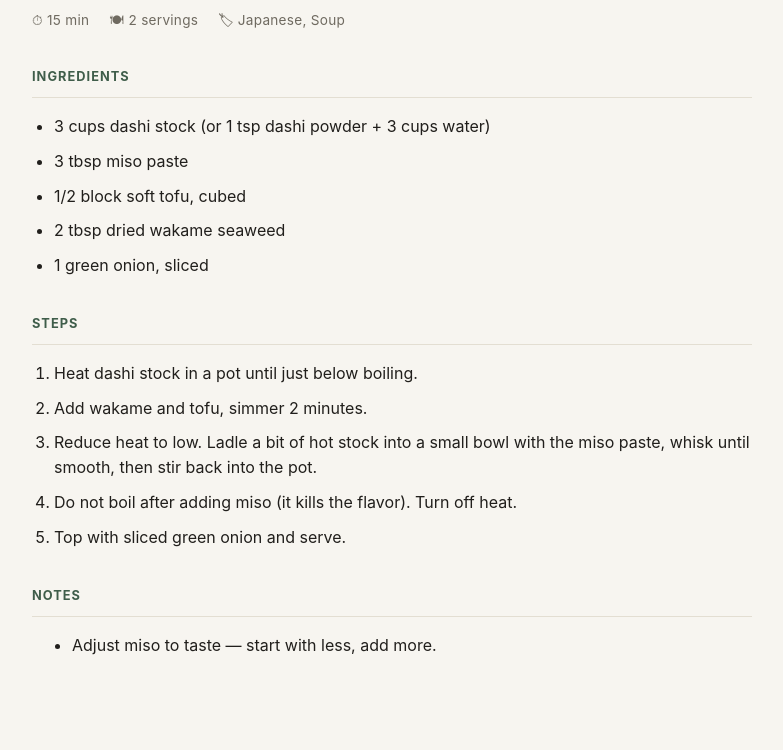
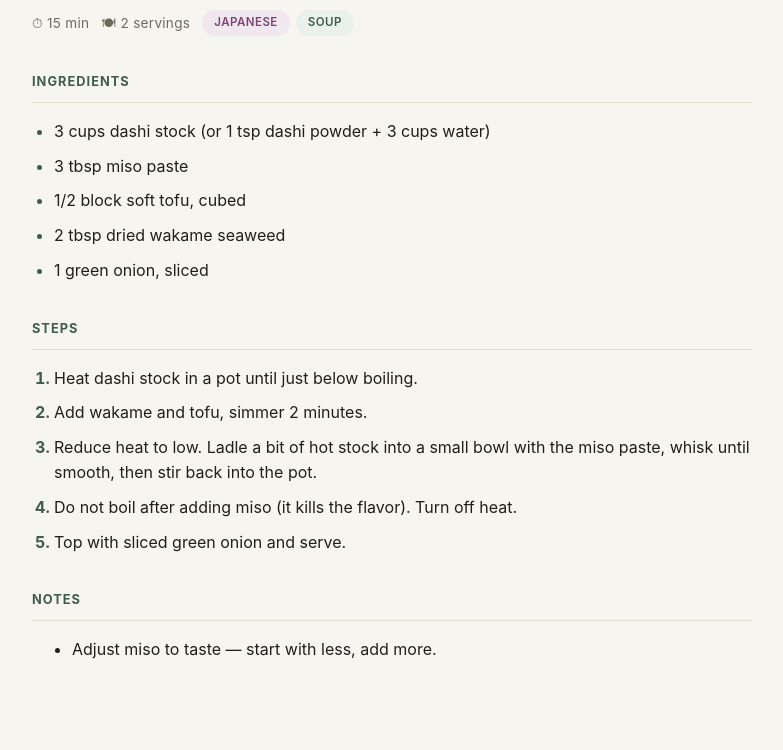
Before and after one commit to adisik-dev/recipes, a plain HTML site: page recipes/miso-soup.html in a window 1280 px wide. Shown: the part 253-1003 px from the top of the page, without its empty margins (248-1031 px from the left). Drawn offline with Linux system fonts and the light colour scheme.

Commit message:
more color

```diff
--- a/recipes/miso-soup.html
+++ b/recipes/miso-soup.html
@@ -25,7 +25,10 @@
     <div class="recipe-meta" dir="auto">
       <span>⏱ 15 min</span>
       <span>🍽 2 servings</span>
-      <span>🏷 Japanese, Soup</span>
+      <div class="recipe-tags">
+        <span class="recipe-tag" data-tag="Japanese">Japanese</span>
+        <span class="recipe-tag" data-tag="Soup">Soup</span>
+      </div>
     </div>
 
     <h2>Ingredients</h2>
@@ -51,5 +54,12 @@
       <li>Adjust miso to taste — start with less, add more.</li>
     </ul>
   </main>
+
+  <script src="../tag-colors.js"></script>
+  <script>
+    document.querySelectorAll(".recipe-tag").forEach(el => {
+      el.classList.add(tagColorClass(el.dataset.tag));
+    });
+  </script>
 </body>
 </html>
--- a/style.css
+++ b/style.css
@@ -220,12 +220,38 @@ main {
 .recipe-meta {
   display: flex;
   flex-wrap: wrap;
-  gap: 8px 20px;
+  align-items: center;
+  gap: 8px 12px;
   margin: 10px 0 28px;
   font-size: 0.85rem;
   letter-spacing: 0.02em;
   color: var(--text-muted);
 }
+
+.recipe-tags {
+  display: flex;
+  flex-wrap: wrap;
+  gap: 6px;
+}
+
+.recipe-tag {
+  padding: 4px 12px;
+  font-size: 0.72rem;
+  font-family: var(--font-sans);
+  font-weight: 600;
+  letter-spacing: 0.04em;
+  text-transform: uppercase;
+  border-radius: 999px;
+  background: var(--border);
+  color: var(--text-muted);
+}
+
+.recipe-tag.tag-color-0 { background: var(--tag-0-bg); color: var(--tag-0-text); }
+.recipe-tag.tag-color-1 { background: var(--tag-1-bg); color: var(--tag-1-text); }
+.recipe-tag.tag-color-2 { background: var(--tag-2-bg); color: var(--tag-2-text); }
+.recipe-tag.tag-color-3 { background: var(--tag-3-bg); color: var(--tag-3-text); }
+.recipe-tag.tag-color-4 { background: var(--tag-4-bg); color: var(--tag-4-text); }
+.recipe-tag.tag-color-5 { background: var(--tag-5-bg); color: var(--tag-5-text); }
 
 h1 {
   font-family: var(--font-serif);
@@ -253,6 +279,15 @@ ul.ingredients li, ol.steps li {
   margin-bottom: 10px;
 }
 
+ul.ingredients li::marker {
+  color: var(--accent);
+}
+
+ol.steps li::marker {
+  color: var(--accent);
+  font-weight: 700;
+}
+
 .back-link {
   display: inline-block;
   margin-bottom: 18px;
--- /dev/null
+++ b/tag-colors.js
@@ -0,0 +1,12 @@
+const TAG_COLOR_COUNT = 6;
+
+// djb2-style hash for a more even spread across colors than a plain char-code sum.
+// Shared between the homepage (app.js) and individual recipe pages so a given
+// tag always gets the same color everywhere.
+function tagColorClass(tag) {
+  let hash = 5381;
+  for (let i = 0; i < tag.length; i++) {
+    hash = ((hash << 5) + hash + tag.charCodeAt(i)) | 0;
+  }
+  return "tag-color-" + (Math.abs(hash) % TAG_COLOR_COUNT);
+}
```
Also changed, not shown: app.js (+0 -10 lines), index.html (+1 -0 lines), recipes/_template.html (+11 -1 lines), recipes/banana-pancakes.html (+10 -1 lines), recipes/hummus.html (+10 -1 lines), 1 other file.
